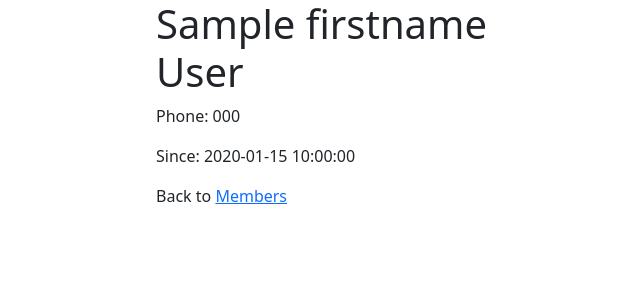
After one commit to bmalvo/tennis_club-w3schools, a Python web app: template members/templates/details.html in a window 1280 px wide. The commit adds this page. Shown: the top 300 px of the page, without its empty margins (306-946 px from the left). Run offline with Jinja, Linux system fonts and the light colour scheme; the template is opened without the code that fills it: most values are stand-ins (such as "Sample title", 1, 10 or a date in 2020).

Commit message:
add link to details

```diff
--- a/members/templates/all_members.html
+++ b/members/templates/all_members.html
@@ -14,13 +14,13 @@
   </head>
     <body>
         <div class="container">
-            <div class="row justify-content-between">
-                <div class="col-4"></div>
+            <div class="row">
+                <div class="col-4" ></div>
                 <div class="col">
                     <h1>Members</h1>
                     <ul class="list-group">
                         {% for x in mymembers %}
-                        <li class="list-group-item list-group-item-secondary">{{ x.firstname }} {{ x.lastname }}</li>
+                        <li class="list-group-item list-group-item-secondary"><a href="details/{{ x.id }}">{{ x.firstname }} {{ x.lastname }}</a></li>
                         {% endfor %}
                     </ul>
                 </div>
--- /dev/null
+++ b/members/templates/details.html
@@ -0,0 +1,30 @@
+<!DOCTYPE html>
+<html>
+    <head>
+
+    <!-- Required meta tags -->
+    <meta charset="utf-8">
+    <meta name="viewport" content="width=device-width, initial-scale=1">
+
+    <!-- Bootstrap CSS -->
+    <link href="https://cdn.jsdelivr.net/npm/bootstrap@5.0.2/dist/css/bootstrap.min.css"
+          rel="stylesheet"
+          integrity="sha384-EVSTQN3/azprG1Anm3QDgpJLIm9Nao0Yz1ztcQTwFspd3yD65VohhpuuCOmLASjC"
+          crossorigin="anonymous">
+    <title>tennis club</title>
+  </head>
+  <body>
+    <div class="container">
+        <div class="row ">
+            <div class="col-4"></div>
+            <div class="col">
+            <h1>{{ mymember.firstname }} {{mymember.lastname}}</h1>
+            <p>Phone: {{ mymember.phone }}</p>
+            <p>Since: {{ mymember.joined_data }}</p>
+            <p>Back to <a href="/members">Members</a></p>
+            </div>
+            <div class="col-4"></div>
+        </div>
+    </div>
+  </body>
+</html>
--- a/members/urls.py
+++ b/members/urls.py
@@ -3,4 +3,5 @@ from . import views
 
 urlpatterns = [
     path('members/', views.members, name='members'),
+    path('members/details/<int:id>', views.details, name='details'),
 ]
```
Also changed, not shown: members/views.py (+8 -0 lines).
